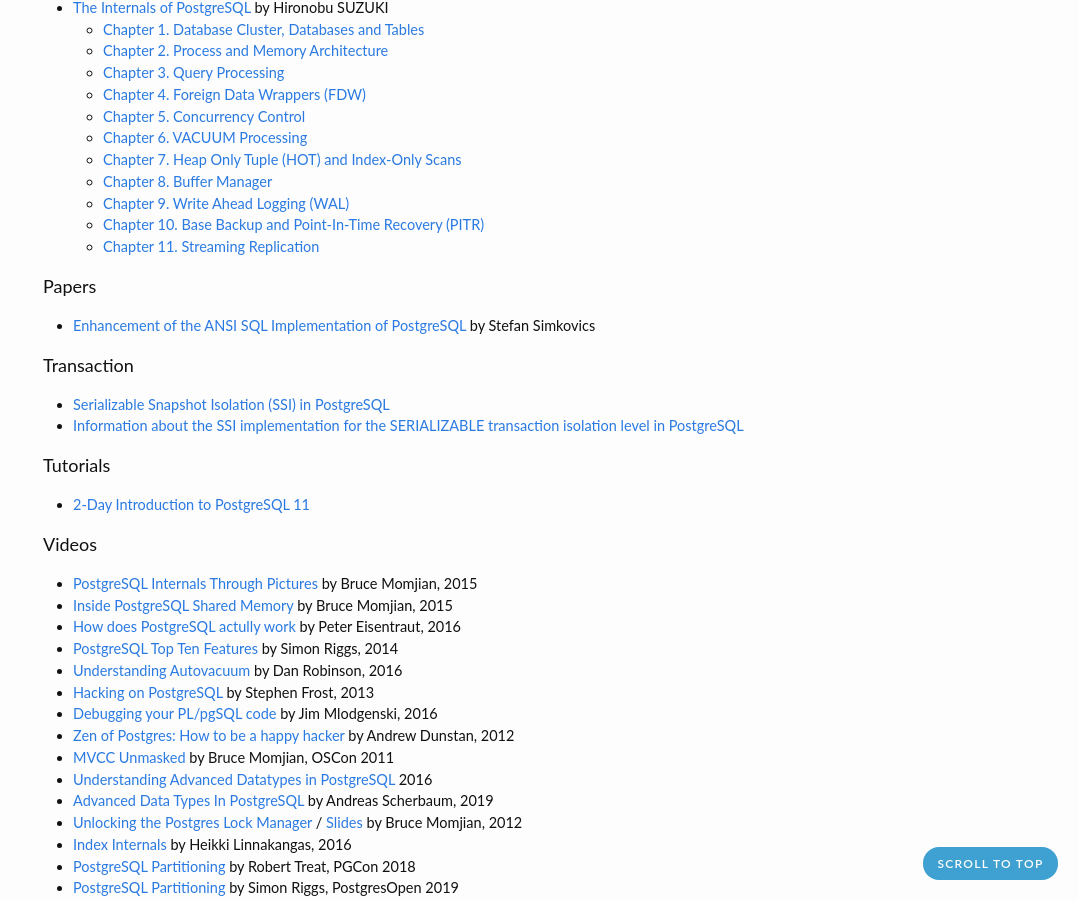
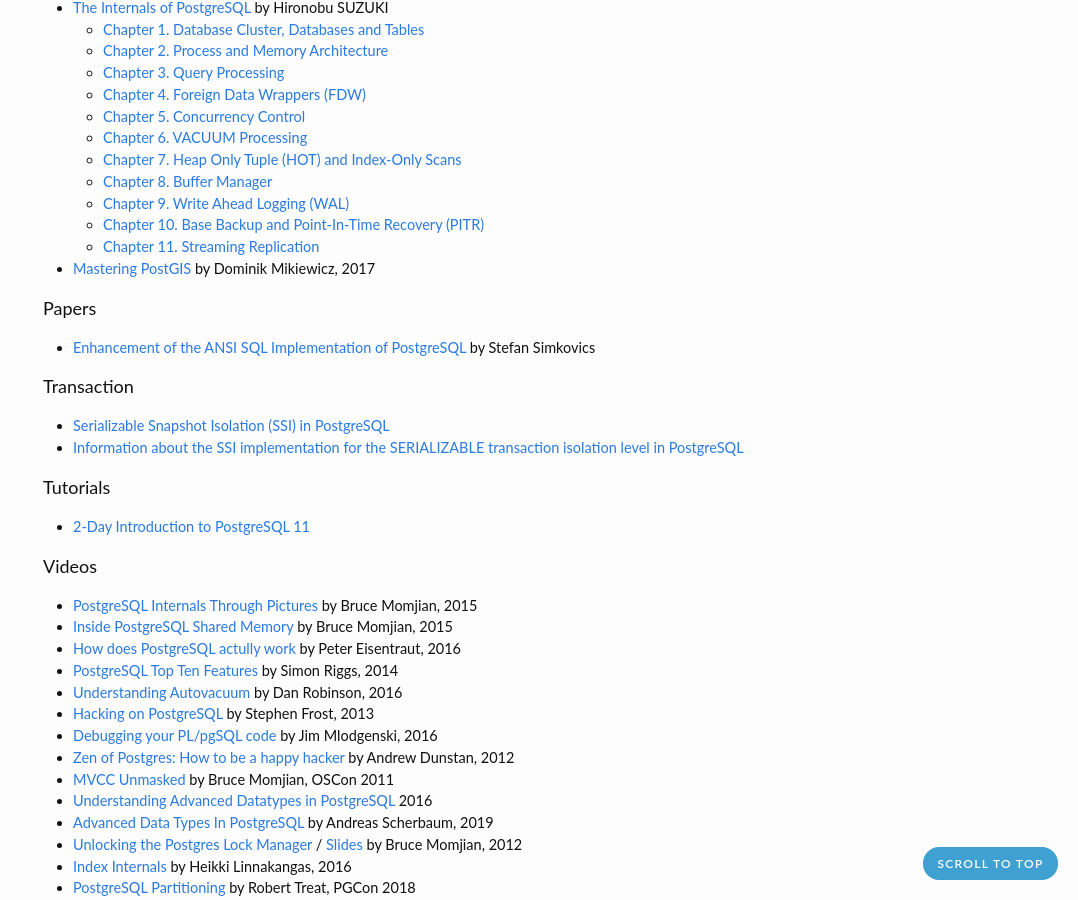
Before and after one commit to zhjwpku/zhjwpku.github.io, a Jekyll site: the page built from _posts/2022-07-12-awesome-postgres.md, in a window 1280 px wide and 900 px high, scrolled down 2117 px. Shown: the whole window, without its empty margins (202-1280 px from the left). Built offline with Jekyll 4.4.1, drawn with Linux system fonts in a browser that asks for light colours; comment, search, counter and statistics services are not loaded.

Commit message:
master postgis
Signed-off-by: Zhao Junwang <zhjwpku@gmail.com>

```diff
--- a/_posts/2022-07-12-awesome-postgres.md
+++ b/_posts/2022-07-12-awesome-postgres.md
@@ -108,6 +108,7 @@
   - [Chapter 9. Write Ahead Logging (WAL)](http://www.interdb.jp/pg/pgsql09.html)
   - [Chapter 10. Base Backup and Point-In-Time Recovery (PITR)](https://www.interdb.jp/pg/pgsql10.html)
   - [Chapter 11. Streaming Replication](https://www.interdb.jp/pg/pgsql11.html)
+- [Mastering PostGIS](https://www.amazon.com/Mastering-PostGIS-analyze-implement-spatial/dp/1784391646) by Dominik Mikiewicz, 2017
 
 <h4>Papers</h4>
 
```
